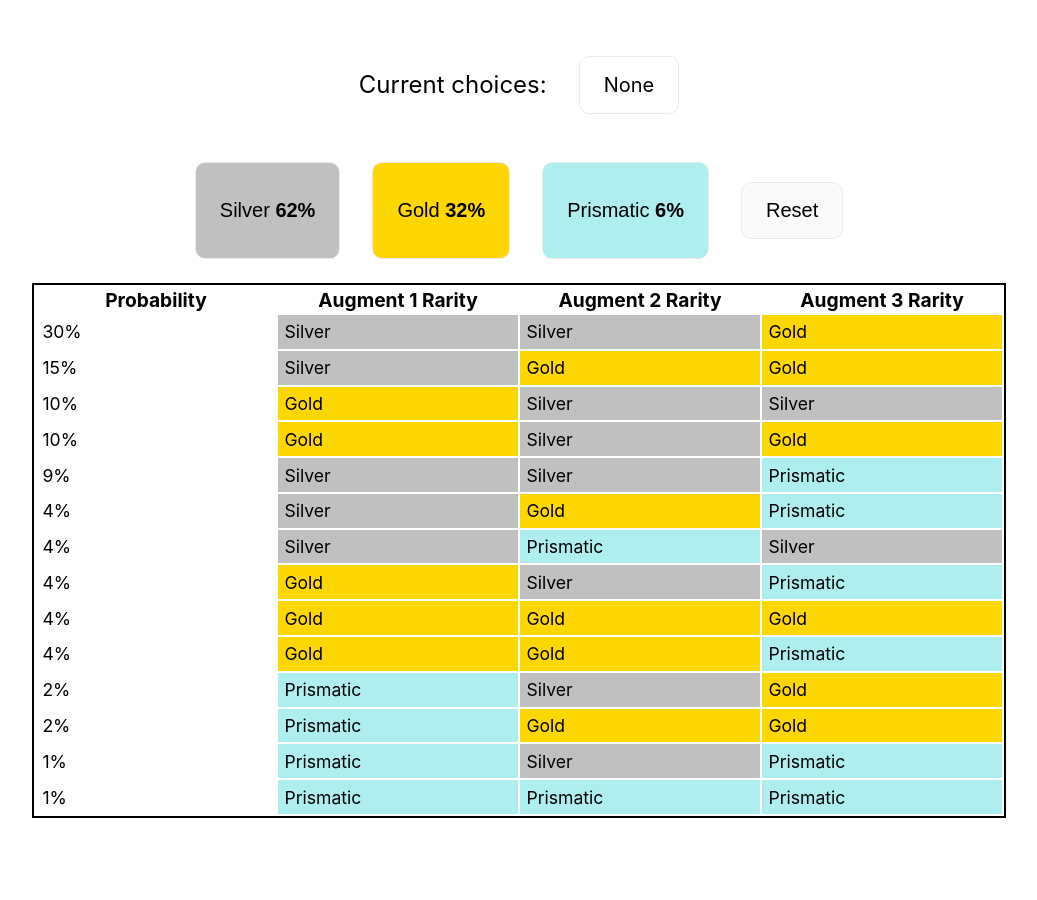
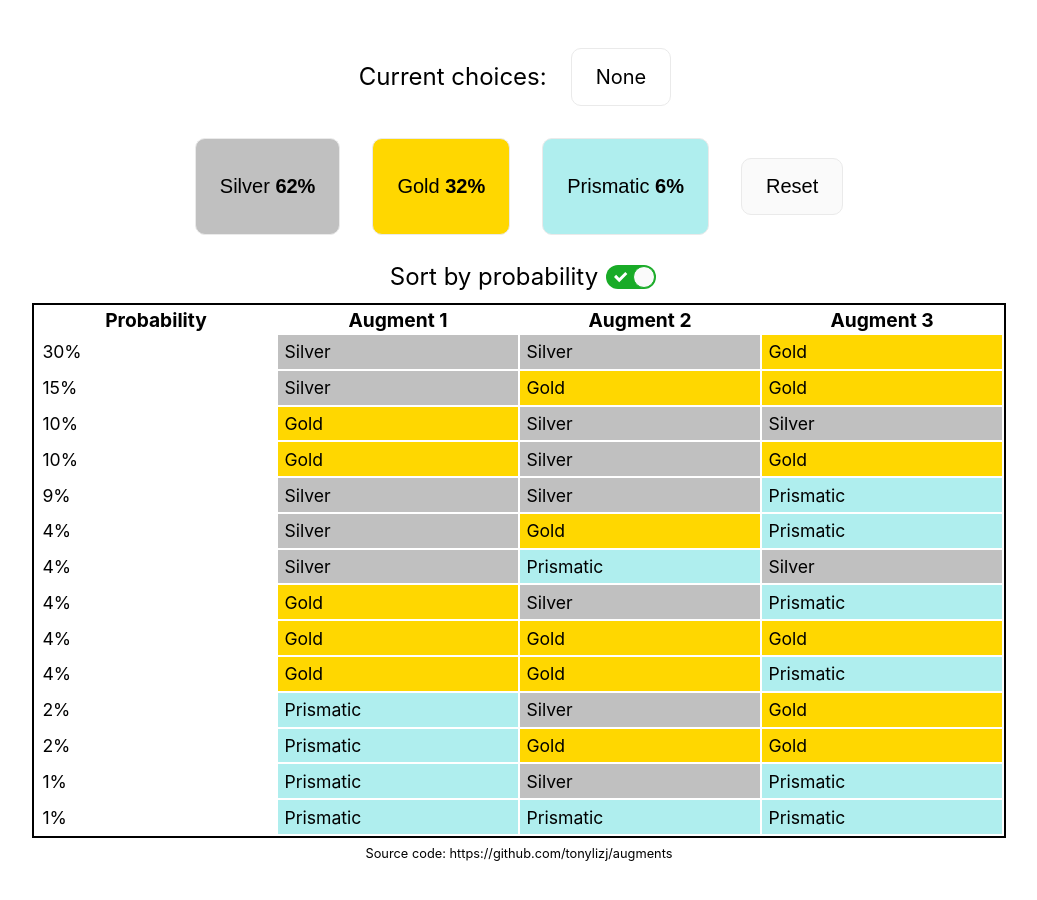
Before and after one commit to tonylizj/augments, a Next.js app: page / in a window 1280 px wide. Shown: the whole page, without its empty margins (121-1158 px from the left). Before the commit the page ends 850 px from the top, so only its background shows below. Built offline with nearby package versions, Linux system fonts and the light colour scheme.

Commit message:
toggle prob

```diff
--- a/package.json
+++ b/package.json
@@ -8,16 +8,18 @@
     "lint": "next lint"
   },
   "dependencies": {
-    "@types/react-table": "^7.7.9",
     "next": "12.0.7",
     "react": "17.0.2",
     "react-device-detect": "^2.1.2",
     "react-dom": "17.0.2",
-    "react-table": "^7.7.0"
+    "react-table": "^7.7.0",
+    "react-toggle": "^4.1.2"
   },
   "devDependencies": {
     "@types/node": "17.0.5",
     "@types/react": "17.0.38",
+    "@types/react-table": "^7.7.9",
+    "@types/react-toggle": "^4.0.3",
     "eslint": "8.6.0",
     "eslint-config-next": "12.0.7",
     "typescript": "4.5.4"
--- a/pages/index.tsx
+++ b/pages/index.tsx
@@ -5,6 +5,9 @@ import { augmentList } from '../data/augmentList';
 import { FC, useEffect, useMemo, useState } from 'react';
 import { useTable } from 'react-table';
 import { isMobile } from 'react-device-detect';
+import Toggle from 'react-toggle';
+import 'react-toggle/style.css';
+import Link from 'next/link';
 
 type Seqs = {
   p: string;
@@ -20,7 +23,7 @@ type Columns = {
 
 const rarities = ['', 'Silver', 'Gold', 'Prismatic'];
 
-const validSeqs = (choices: Array<number>) => {
+const validSeqsByP = (choices: Array<number>) => {
   let totalP = 0;
 
   const processed = augmentList.filter((x) => {
@@ -30,6 +33,23 @@ const validSeqs = (choices: Array<number>) => {
     }
     return false;
   }).sort((a, b) => b[3] - a[3]);
+
+  return {
+    data: processed,
+    totalP: totalP,
+  };
+};
+
+const validSeqsByR = (choices: Array<number>) => {
+  let totalP = 0;
+
+  const processed = augmentList.filter((x) => {
+    if (x.slice(0, choices.length).toString() === choices.toString()) {
+      totalP += x[3];
+      return true;
+    }
+    return false;
+  }).sort((a, b) => ((b[0] - a[0] > 0) || (b[1] - a[1] > 0) || (b[2] - a[2] > 0)) ? -1 : 1);
 
   return {
     data: processed,
@@ -56,7 +76,7 @@ const nextP = (
 
   if (choices.length === 3) return '0%';
 
-  const res = validSeqs(choices);
+  const res = validSeqsByP(choices);
   const sortedData = res.data;
   const totalP = res.totalP;
 
@@ -159,6 +179,7 @@ const PTable: FC<PTableProps> = ({ data, columns, mobile }: PTableProps) => {
 
 const Home: NextPage = () => {
   const [choices, setChoices] = useState<number[]>([]);
+  const [sortedP, setSortedP] = useState<boolean>(true);
   const [mobile, setMobile] = useState<boolean>(false);
 
   useEffect(() => {
@@ -166,9 +187,9 @@ const Home: NextPage = () => {
   }, [mobile]);
 
   const seqs: Seqs = useMemo(() => {
-    const res = validSeqs(choices);
+    const res = sortedP ? validSeqsByP(choices) : validSeqsByR(choices);
     return formatData(res.data, res.totalP);
-  }, [choices]);
+  }, [choices, sortedP]);
 
   const columns: Columns = useMemo(() => [
     {
@@ -176,24 +197,20 @@ const Home: NextPage = () => {
       accessor: 'p',
     },
     {
-      Header: 'Augment 1 Rarity',
+      Header: 'Augment 1',
       accessor: 'a1',
     },
     {
-      Header: 'Augment 2 Rarity',
+      Header: 'Augment 2',
       accessor: 'a2',
     },
     {
-      Header: 'Augment 3 Rarity',
+      Header: 'Augment 3',
       accessor: 'a3',
     },
   ], []);
 
   const nextPs = [nextP(choices, 1), nextP(choices, 2), nextP(choices, 3)];
-
-  if (nextPs[0] === 'NaN%') {
-    setChoices((x) => x.slice(0, x.length - 1));
-  }
 
   return (
     <div className={mobile ? styles.containerMobile : styles.container}>
@@ -203,7 +220,7 @@ const Home: NextPage = () => {
         <link rel="icon" href="/favicon.ico" />
       </Head>
 
-      <main className={mobile ? styles.mainMobile : styles.main}>
+      <main className={styles.main}>
         <div className={mobile ? styles.gridMobile : styles.grid}>
           <p className={mobile ? styles.descriptionMobile : styles.description}>Current choices:</p>
           {choices.length === 0 ?
@@ -248,7 +265,19 @@ const Home: NextPage = () => {
             Reset
           </button>
         </div>
+        <div className={styles.toggleLabel}>
+          <span className={mobile ? styles.descriptionMobile : styles.description}>Sort by probability</span>
+          <Toggle checked={sortedP} onChange={(e) => {
+            e.target.checked ?
+            setSortedP(true)
+            :
+            setSortedP(false)
+          }} />
+        </div>
         <PTable data={seqs} columns={columns} mobile={mobile} />
+        <Link href="https://github.com/tonylizj/augments">
+          <a className={styles.source} target="_blank" rel="noreferrer">Source code: https://github.com/tonylizj/augments</a>
+        </Link>
       </main>
     </div>
   )
--- a/styles/Home.module.css
+++ b/styles/Home.module.css
@@ -6,15 +6,6 @@
 .containerMobile {
   width: 100vw;
   padding: 0 0.5rem;
-}
-
-.main {
-  padding: 4rem 0;
-  flex: 1;
-  display: flex;
-  flex-direction: column;
-  justify-content: center;
-  align-items: center;
 }
 
 .main {
@@ -27,7 +18,7 @@
 }
 
 .description {
-  margin: 1rem;
+  margin: 0.5rem;
   line-height: 1.5;
   font-size: 1.5rem;
 }
@@ -44,7 +35,6 @@
   justify-content: center;
   flex-wrap: wrap;
   max-width: 800px;
-  margin: 0.5em;
 }
 
 .gridMobile {
@@ -53,7 +43,6 @@
   justify-content: center;
   flex-wrap: wrap;
   max-width: 800px;
-  margin: 0.2em;
 }
 
 .card {
@@ -138,3 +127,14 @@
 .buttonPrismatic {
   background-color: paleturquoise;
 }
+
+.toggleLabel {
+  display: flex;
+  align-items: center;
+  justify-content: center;
+}
+
+.source {
+  margin: 0.5rem;
+  font-size: 0.8rem;
+}
```
Also changed, not shown: 2 other files (tests, documents, lock files or other folders).
